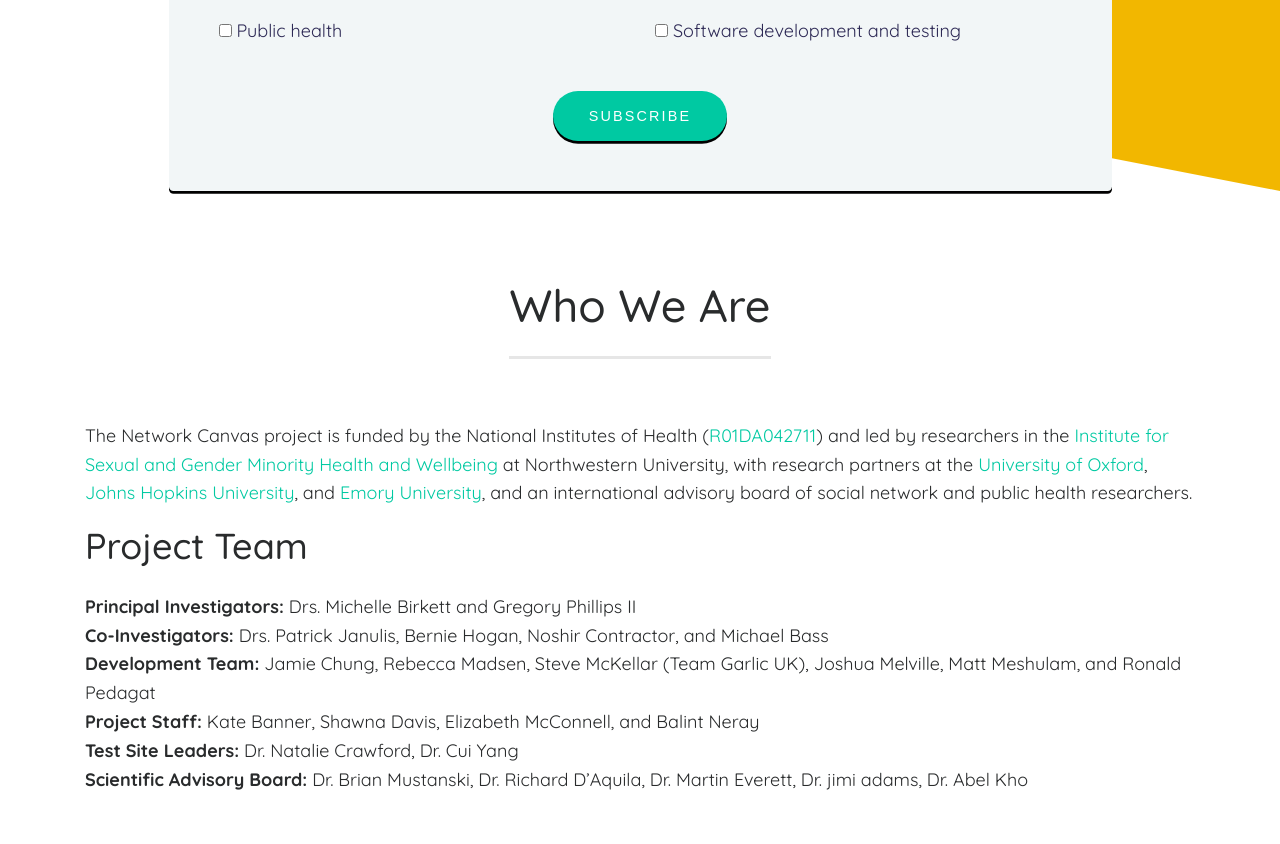
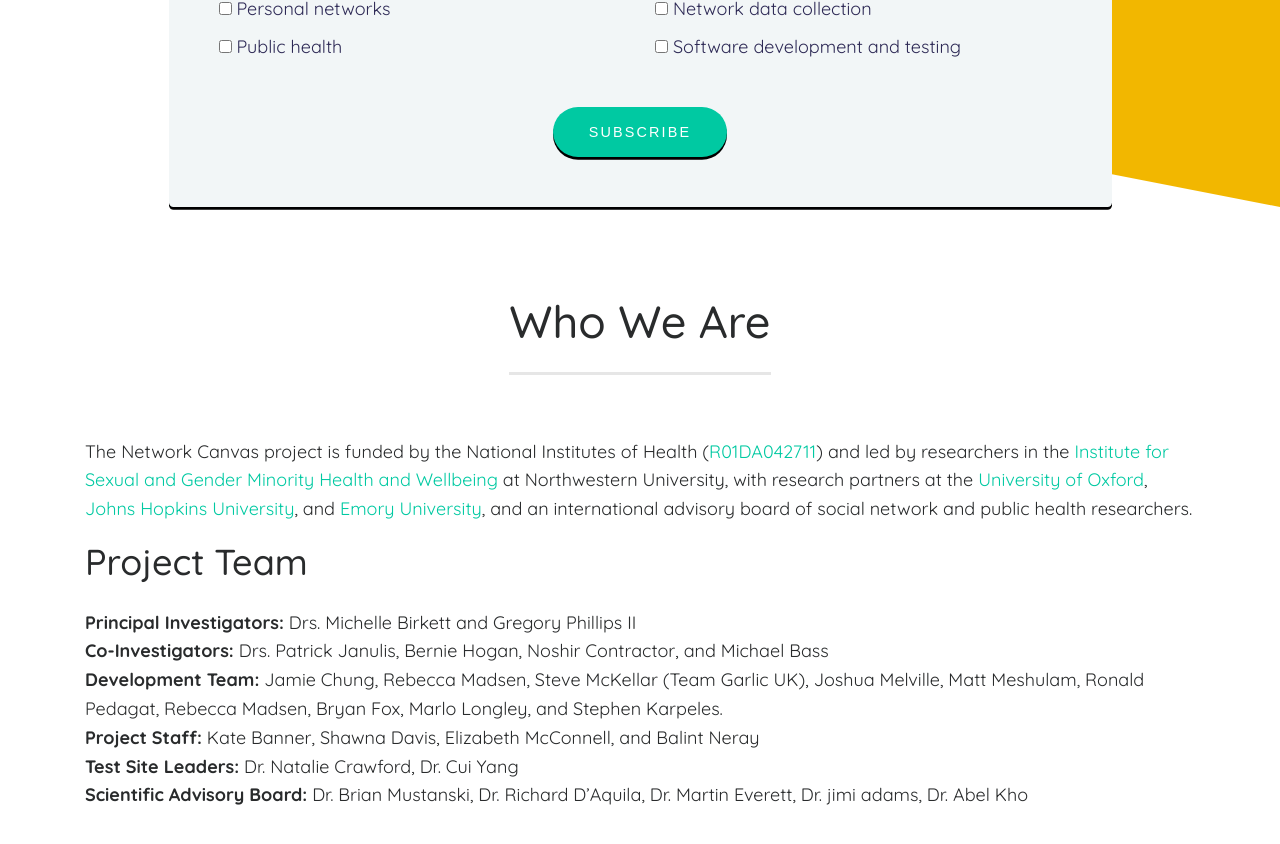
Before and after one commit to complexdatacollective/networkcanvas.com, a Jekyll site: the page built from index.md, in a window 1280 px wide and 900 px high, scrolled down 6321 px. Shown: the top 844 px of the window. Built offline with Jekyll 4.4.1, drawn with Linux system fonts in a browser that asks for light colours; nearby versions of some CDN libraries; comment, search, counter and statistics services are not loaded.

```diff
--- a/_layouts/home.html
+++ b/_layouts/home.html
@@ -214,7 +214,7 @@ layout: default
       <div class="col">
         <strong>Principal Investigators:</strong> Drs. Michelle Birkett and Gregory Phillips II<br />
         <strong>Co-Investigators:</strong> Drs. Patrick Janulis, Bernie Hogan, Noshir Contractor, and Michael Bass<br />
-        <strong>Development Team:</strong> Jamie Chung, Rebecca Madsen, Steve McKellar (Team Garlic UK), Joshua Melville, Matt Meshulam, and Ronald Pedagat</br />
+        <strong>Development Team:</strong> Jamie Chung, Rebecca Madsen, Steve McKellar (Team Garlic UK), Joshua Melville, Matt Meshulam, Ronald Pedagat, Rebecca Madsen, Bryan Fox, Marlo Longley, and Stephen Karpeles.</br />
         <strong>Project Staff:</strong> Kate Banner, Shawna Davis, Elizabeth McConnell, and Balint Neray<br />
         <strong>Test Site Leaders:</strong> Dr. Natalie Crawford, Dr. Cui Yang<br />
         <strong>Scientific Advisory Board:</strong> Dr. Brian Mustanski, Dr. Richard D’Aquila, Dr. Martin Everett, Dr. jimi adams, Dr. Abel Kho<br />
```
Also changed, not shown: images/png/timeline.png, images/png/timeline@3x.png (added), 4 other files.
